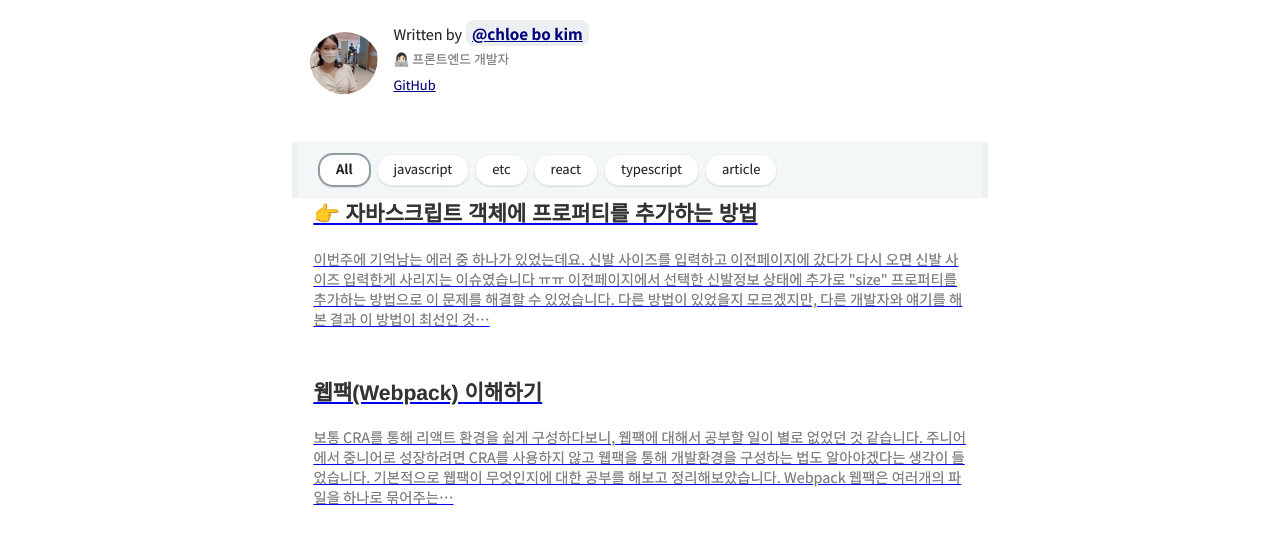
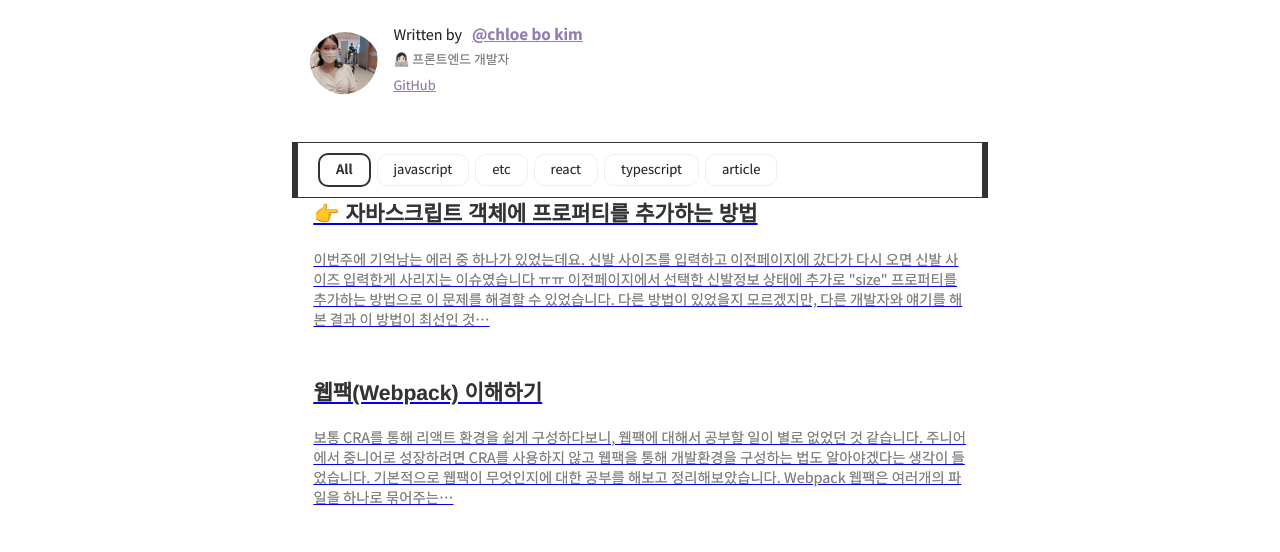
Before and after one commit to bokim1004/bokim1004.github.io, a Gatsby site: page / in a window 1280 px wide. Shown: the part 180-732 px from the top of the page. Built offline with nearby package versions, Linux system fonts and the light colour scheme; Gatsby itself is replaced by a stand-in of ours; some packages are replaced by stand-ins of ours; what typography-theme-github would draw is missing.

Commit message:
fix:메인 페이지 css수정

```diff
--- a/src/components/category/index.scss
+++ b/src/components/category/index.scss
@@ -15,7 +15,7 @@
   .item {
     display: inline-block;
     margin: 0.25rem 6px 0.25rem 0;
-    border-radius: 15px;
+    border-radius: 10px;
     white-space: normal;
     box-sizing: border-box;
     cursor: pointer;
--- a/src/styles/light-theme.scss
+++ b/src/styles/light-theme.scss
@@ -9,33 +9,34 @@ body.light {
 
   .bio {
     .author-name-content {
-      background-color: $light-category-border-color;
+      background-color: $light-category-item-color;
     }
     .author-introduction {
       color: $middle-gray;
     }
     a {
-      color: $light-link-color;
+      color: #967bb6;
     }
   }
 
   .category-container {
-    border-top: 1px solid $light-category-border-color;
-    border-bottom: 1px solid $light-category-border-color;
-    border-right: 6px solid $light-category-border-color;
-    border-left: 6px solid $light-category-border-color;
-    background-color: $light-category-background-color;
+    border-top: 1px solid #333;
+    border-bottom: 1px solid #333;
+    border-right: 6px solid #333;
+    border-left: 6px solid #333;
+    background-color: $light-category-item-color;
     .item {
       border: 1px solid $light-category-border-color;
       background-color: $light-category-item-color;
-      -webkit-box-shadow: 0px 1px 1px rgba(0, 0, 0, 0.1);
-      box-shadow: 0px 1px 1px rgba(0, 0, 0, 0.1);
+      // -webkit-box-shadow: 0px 1px 1px rgba(0, 0, 0, 0.1);
+      // box-shadow: 0px 1px 1px rgba(0, 0, 0, 0.1);
       a {
         color: $light-category-text-color;
       }
       &[aria-selected='true'] {
-        border: 2px solid $light-category-highlight-border-color;
+        border: 2px solid #333;
         font-weight: bolder;
+        color: #333;
       }
       &[aria-selected='true'] a {
         color: $light-category-highlight-text-color;
@@ -51,7 +52,7 @@ body.light {
       color: $middle-gray;
     }
     &:hover {
-      text-shadow: $light-hover-text-shadow;
+      background-color: lightyellow;
     }
   }
 
```
